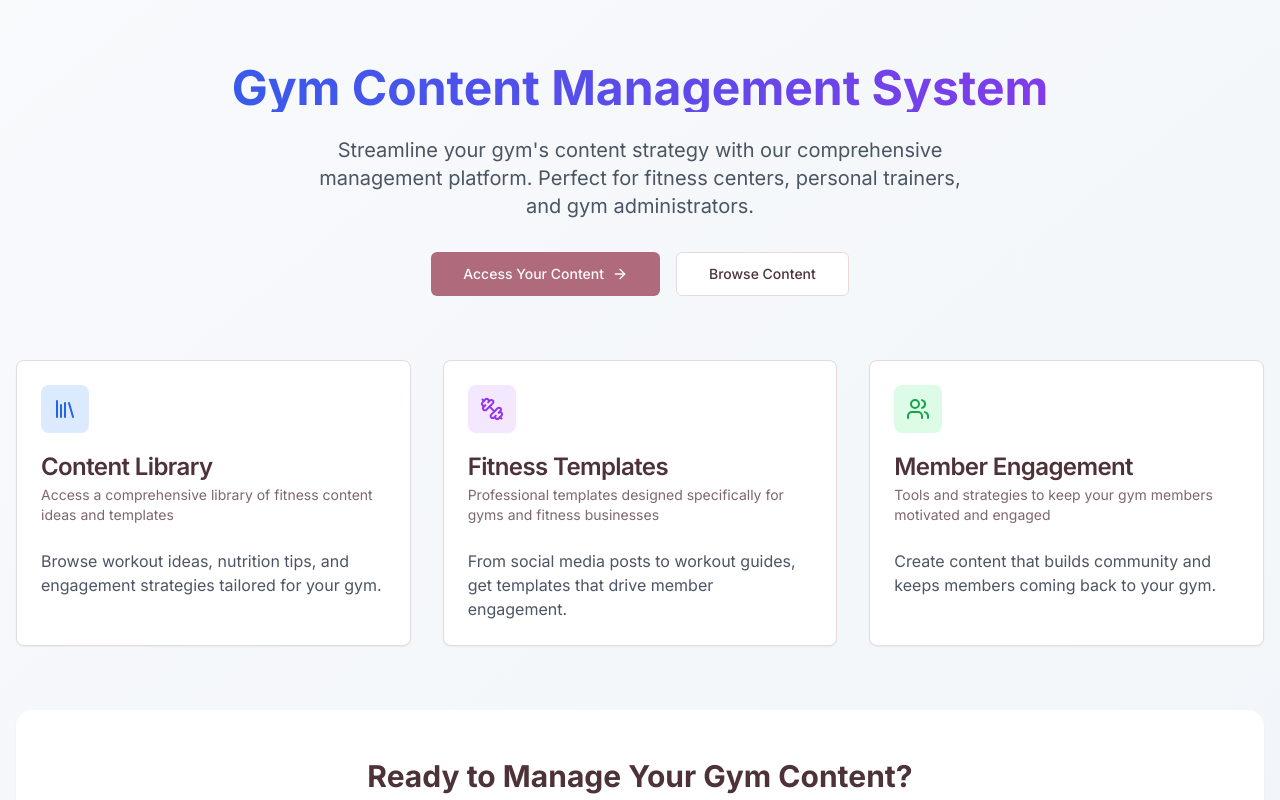
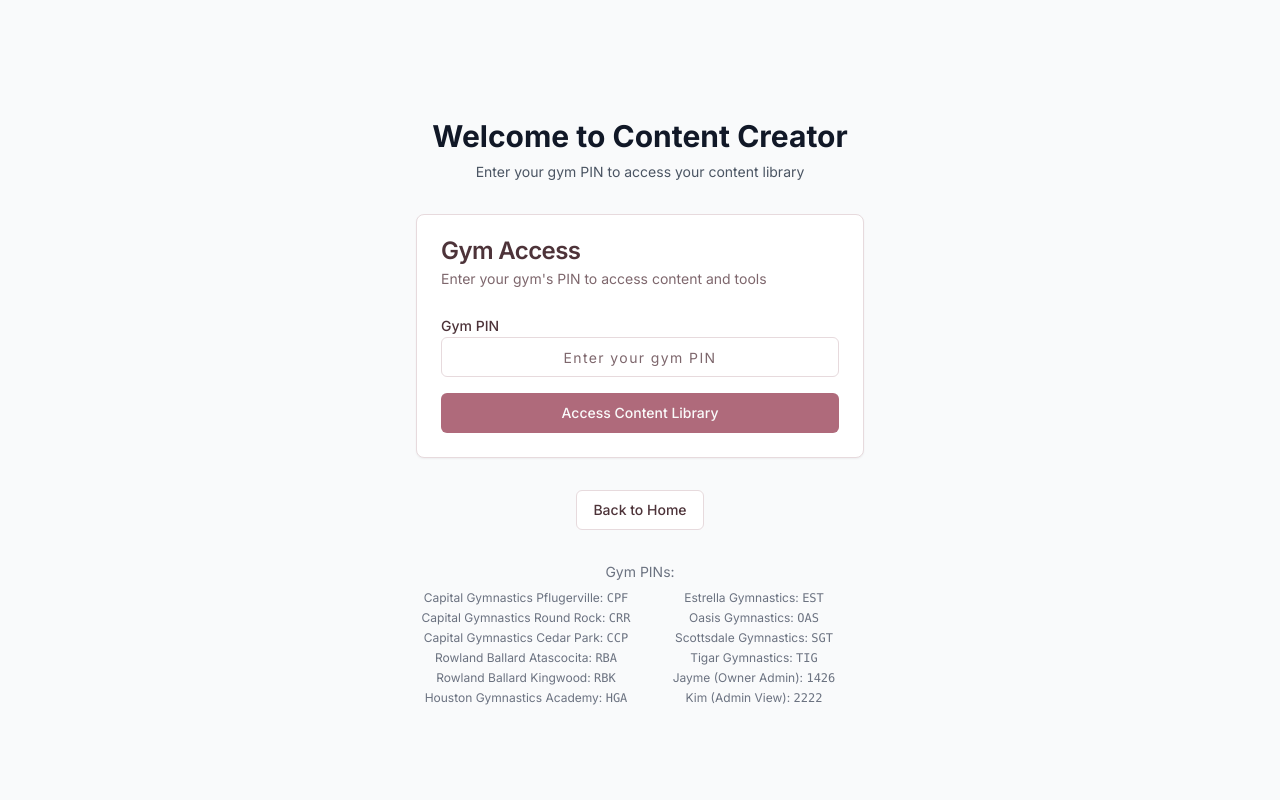
Before and after one commit to Jaymelynng/Content-Vision-with-panels, a React (Vite) app: page / in a window 1280 px wide. Shown: the top 800 px of the page. Built offline with nearby package versions, Linux system fonts and the light colour scheme.

Commit message:
Remove landing page
Remove the landing page.

```diff
--- a/src/App.tsx
+++ b/src/App.tsx
@@ -5,7 +5,7 @@ import { QueryClient, QueryClientProvider } from "@tanstack/react-query";
 import { BrowserRouter, Routes, Route } from "react-router-dom";
 import { AuthProvider } from "@/hooks/useAuth";
 import AppLayout from "./layouts/AppLayout";
-import Index from "./pages/Index";
+
 
 import ContentLibrary from "./pages/ContentLibrary";
 import Templates from "./pages/Templates";
@@ -26,7 +26,7 @@ function App() {
           <Toaster />
           <BrowserRouter>
             <Routes>
-              <Route path="/" element={<Index />} />
+              <Route path="/" element={<Auth />} />
               <Route path="/auth" element={<Auth />} />
               <Route path="/" element={<AppLayout />}>
                 <Route path="dashboard" element={<ContentLibrary />} />
--- a/src/pages/Index.tsx
+++ /dev/null
@@ -1,120 +0,0 @@
-
-import { Button } from "@/components/ui/button";
-import { Card, CardContent, CardDescription, CardHeader, CardTitle } from "@/components/ui/card";
-import { ArrowRight, Dumbbell, Library, Shield, Users } from "lucide-react";
-import { Link } from "react-router-dom";
-import { useAuth } from "@/hooks/useAuth";
-
-const Index = () => {
-  const { gym } = useAuth();
-
-  return (
-    <div className="min-h-screen bg-gradient-to-br from-slate-50 to-slate-100">
-      <div className="container mx-auto px-4 py-16">
-        <div className="text-center mb-16">
-          <h1 className="text-5xl font-bold mb-6 bg-gradient-to-r from-blue-600 to-purple-600 bg-clip-text text-transparent">
-            Gym Content Management System
-          </h1>
-          <p className="text-xl text-gray-600 mb-8 max-w-2xl mx-auto">
-            Streamline your gym's content strategy with our comprehensive management platform.
-            Perfect for fitness centers, personal trainers, and gym administrators.
-          </p>
-          <div className="flex gap-4 justify-center">
-            {gym ? (
-              <Link to="/dashboard">
-                <Button size="lg" className="gap-2">
-                  Go to My Assignments
-                  <ArrowRight className="h-5 w-5" />
-                </Button>
-              </Link>
-            ) : (
-              <>
-                <Link to="/auth">
-                  <Button size="lg" className="gap-2">
-                    Access Your Content
-                    <ArrowRight className="h-5 w-5" />
-                  </Button>
-                </Link>
-                <Link to="/content-library">
-                  <Button variant="outline" size="lg">
-                    Browse Content
-                  </Button>
-                </Link>
-              </>
-            )}
-          </div>
-        </div>
-
-        <div className="grid md:grid-cols-3 gap-8 mb-16">
-          <Card className="hover:shadow-lg transition-shadow">
-            <CardHeader>
-              <div className="w-12 h-12 bg-blue-100 rounded-lg flex items-center justify-center mb-4">
-                <Library className="h-6 w-6 text-blue-600" />
-              </div>
-              <CardTitle>Content Library</CardTitle>
-              <CardDescription>
-                Access a comprehensive library of fitness content ideas and templates
-              </CardDescription>
-            </CardHeader>
-            <CardContent>
-              <p className="text-gray-600">
-                Browse workout ideas, nutrition tips, and engagement strategies tailored for your gym.
-              </p>
-            </CardContent>
-          </Card>
-
-          <Card className="hover:shadow-lg transition-shadow">
-            <CardHeader>
-              <div className="w-12 h-12 bg-purple-100 rounded-lg flex items-center justify-center mb-4">
-                <Dumbbell className="h-6 w-6 text-purple-600" />
-              </div>
-              <CardTitle>Fitness Templates</CardTitle>
-              <CardDescription>
-                Professional templates designed specifically for gyms and fitness businesses
-              </CardDescription>
-            </CardHeader>
-            <CardContent>
-              <p className="text-gray-600">
-                From social media posts to workout guides, get templates that drive member engagement.
-              </p>
-            </CardContent>
-          </Card>
-
-          <Card className="hover:shadow-lg transition-shadow">
-            <CardHeader>
-              <div className="w-12 h-12 bg-green-100 rounded-lg flex items-center justify-center mb-4">
-                <Users className="h-6 w-6 text-green-600" />
-              </div>
-              <CardTitle>Member Engagement</CardTitle>
-              <CardDescription>
-                Tools and strategies to keep your gym members motivated and engaged
-              </CardDescription>
-            </CardHeader>
-            <CardContent>
-              <p className="text-gray-600">
-                Create content that builds community and keeps members coming back to your gym.
-              </p>
-            </CardContent>
-          </Card>
-        </div>
-
-        {!gym && (
-          <div className="text-center bg-white rounded-2xl p-12 shadow-sm">
-            <h2 className="text-3xl font-bold mb-4">Ready to Manage Your Gym Content?</h2>
-            <p className="text-gray-600 mb-8 max-w-xl mx-auto">
-              Join gym owners and fitness professionals who are streamlining their content strategy with our platform.
-            </p>
-            <Link to="/auth">
-              <Button size="lg" className="gap-2">
-                Get Started Now
-                <ArrowRight className="h-5 w-5" />
-              </Button>
-            </Link>
-          </div>
-        )}
-      </div>
-    </div>
-  );
-};
-
-export default Index;
```
